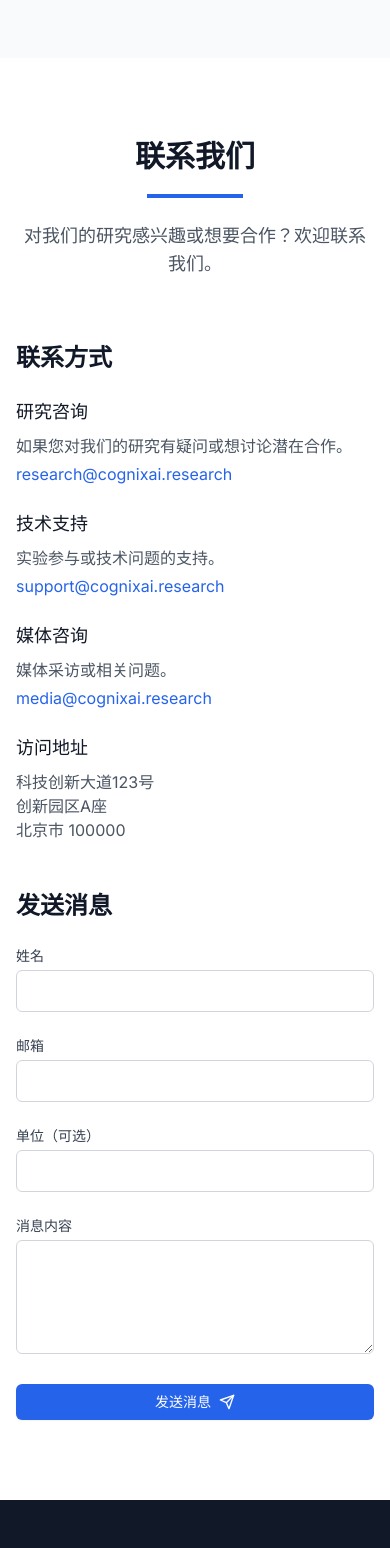
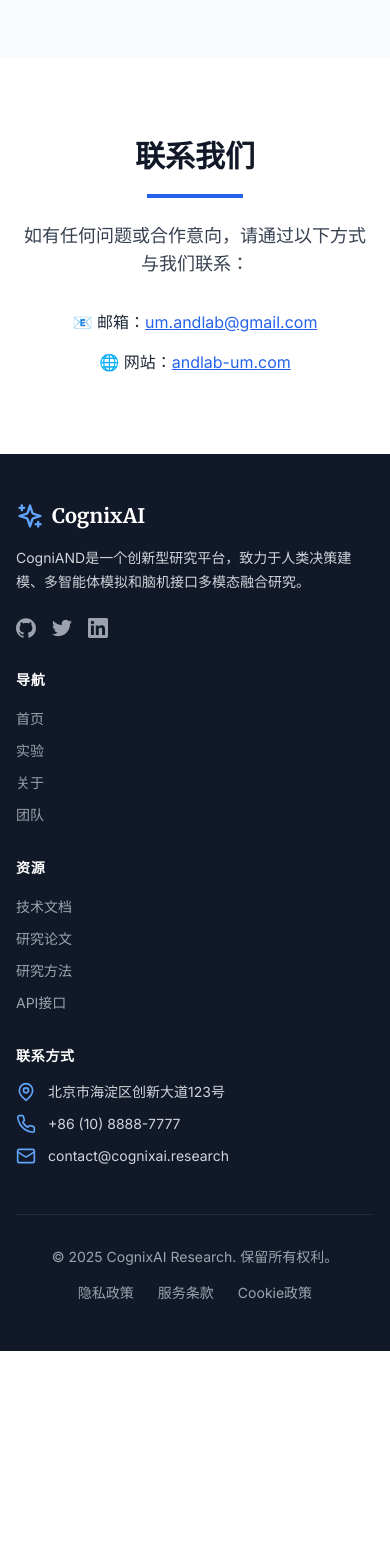
Before and after one commit to jiajukangwork/platform, a React (Vite) app: page / in a window 390 px wide. Shown: the part 10140-11688 px from the top of the page. After the commit the page ends 11491 px from the top, so only its background shows below. Built offline with nearby package versions, Linux system fonts and the light colour scheme.

Commit message:
Updated ContactSection.tsx

```diff
--- a/src/components/ContactSection.tsx
+++ b/src/components/ContactSection.tsx
@@ -1,36 +1,195 @@
-import { useState } from 'react';
+// import { useState } from 'react';
+// import { motion } from 'framer-motion';
+// import { Send } from 'lucide-react';
+// import Button from './Button';
+
+// const ContactSection = () => {
+//   const [formState, setFormState] = useState({
+//     name: '',
+//     email: '',
+//     organization: '',
+//     message: ''
+//   });
+
+//   const handleChange = (e: React.ChangeEvent<HTMLInputElement | HTMLTextAreaElement>) => {
+//     const { name, value } = e.target;
+//     setFormState(prev => ({ ...prev, [name]: value }));
+//   };
+
+//   const handleSubmit = (e: React.FormEvent<HTMLFormElement>) => {
+//     e.preventDefault();
+//     console.log('Form submitted:', formState);
+//     setFormState({
+//       name: '',
+//       email: '',
+//       organization: '',
+//       message: ''
+//     });
+//   };
+
+//   return (
+//     <section className="py-20 bg-white">
+//       <div className="container mx-auto px-4 sm:px-6 lg:px-8">
+//         <div className="max-w-3xl mx-auto text-center mb-16">
+//           <motion.h2
+//             className="text-3xl md:text-4xl font-serif font-bold text-gray-900"
+//             initial={{ opacity: 0, y: 20 }}
+//             whileInView={{ opacity: 1, y: 0 }}
+//             transition={{ duration: 0.5 }}
+//             viewport={{ once: true, margin: "-100px" }}
+//           >
+//             联系我们
+//           </motion.h2>
+//           <motion.div
+//             className="w-24 h-1 bg-primary-600 mx-auto my-5"
+//             initial={{ opacity: 0, width: 0 }}
+//             whileInView={{ opacity: 1, width: 96 }}
+//             transition={{ duration: 0.5, delay: 0.2 }}
+//             viewport={{ once: true, margin: "-100px" }}
+//           ></motion.div>
+//           <motion.p
+//             className="text-lg text-gray-600 mt-6"
+//             initial={{ opacity: 0 }}
+//             whileInView={{ opacity: 1 }}
+//             transition={{ duration: 0.5, delay: 0.3 }}
+//             viewport={{ once: true, margin: "-100px" }}
+//           >
+//             对我们的研究感兴趣或想要合作？欢迎联系我们。
+//           </motion.p>
+//         </div>
+
+//         <div className="grid grid-cols-1 md:grid-cols-2 gap-12 items-start">
+//           <motion.div
+//             initial={{ opacity: 0, x: -20 }}
+//             whileInView={{ opacity: 1, x: 0 }}
+//             transition={{ duration: 0.5 }}
+//             viewport={{ once: true, margin: "-100px" }}
+//           >
+//             <h3 className="text-2xl font-serif font-bold text-gray-900 mb-6">联系方式</h3>
+//             <div className="space-y-6">
+//               <div>
+//                 <h4 className="text-lg font-medium text-gray-900">研究咨询</h4>
+//                 <p className="mt-2 text-gray-600">如果您对我们的研究有疑问或想讨论潜在合作。</p>
+//                 <a href="mailto:research@cognixai.research" className="mt-1 inline-block text-primary-600 hover:text-primary-700 transition-colors">
+//                   research@cognixai.research
+//                 </a>
+//               </div>
+
+//               <div>
+//                 <h4 className="text-lg font-medium text-gray-900">技术支持</h4>
+//                 <p className="mt-2 text-gray-600">实验参与或技术问题的支持。</p>
+//                 <a href="mailto:support@cognixai.research" className="mt-1 inline-block text-primary-600 hover:text-primary-700 transition-colors">
+//                   support@cognixai.research
+//                 </a>
+//               </div>
+
+//               <div>
+//                 <h4 className="text-lg font-medium text-gray-900">媒体咨询</h4>
+//                 <p className="mt-2 text-gray-600">媒体采访或相关问题。</p>
+//                 <a href="mailto:media@cognixai.research" className="mt-1 inline-block text-primary-600 hover:text-primary-700 transition-colors">
+//                   media@cognixai.research
+//                 </a>
+//               </div>
+
+//               <div>
+//                 <h4 className="text-lg font-medium text-gray-900">访问地址</h4>
+//                 <p className="mt-2 text-gray-600">
+//                   科技创新大道123号<br />
+//                   创新园区A座<br />
+//                   北京市 100000
+//                 </p>
+//               </div>
+//             </div>
+//           </motion.div>
+
+//           <motion.div
+//             initial={{ opacity: 0, x: 20 }}
+//             whileInView={{ opacity: 1, x: 0 }}
+//             transition={{ duration: 0.5, delay: 0.2 }}
+//             viewport={{ once: true, margin: "-100px" }}
+//           >
+//             <h3 className="text-2xl font-serif font-bold text-gray-900 mb-6">发送消息</h3>
+//             <form onSubmit={handleSubmit} className="space-y-6">
+//               <div>
+//                 <label htmlFor="name" className="block text-sm font-medium text-gray-700 mb-1">
+//                   姓名
+//                 </label>
+//                 <input
+//                   type="text"
+//                   id="name"
+//                   name="name"
+//                   value={formState.name}
+//                   onChange={handleChange}
+//                   required
+//                   className="w-full px-4 py-2 border border-gray-300 rounded-md focus:ring-2 focus:ring-primary-500 focus:border-primary-500 outline-none transition-colors"
+//                 />
+//               </div>
+
+//               <div>
+//                 <label htmlFor="email" className="block text-sm font-medium text-gray-700 mb-1">
+//                   邮箱
+//                 </label>
+//                 <input
+//                   type="email"
+//                   id="email"
+//                   name="email"
+//                   value={formState.email}
+//                   onChange={handleChange}
+//                   required
+//                   className="w-full px-4 py-2 border border-gray-300 rounded-md focus:ring-2 focus:ring-primary-500 focus:border-primary-500 outline-none transition-colors"
+//                 />
+//               </div>
+
+//               <div>
+//                 <label htmlFor="organization" className="block text-sm font-medium text-gray-700 mb-1">
+//                   单位（可选）
+//                 </label>
+//                 <input
+//                   type="text"
+//                   id="organization"
+//                   name="organization"
+//                   value={formState.organization}
+//                   onChange={handleChange}
+//                   className="w-full px-4 py-2 border border-gray-300 rounded-md focus:ring-2 focus:ring-primary-500 focus:border-primary-500 outline-none transition-colors"
+//                 />
+//               </div>
+
+//               <div>
+//                 <label htmlFor="message" className="block text-sm font-medium text-gray-700 mb-1">
+//                   消息内容
+//                 </label>
+//                 <textarea
+//                   id="message"
+//                   name="message"
+//                   value={formState.message}
+//                   onChange={handleChange}
+//                   required
+//                   rows={4}
+//                   className="w-full px-4 py-2 border border-gray-300 rounded-md focus:ring-2 focus:ring-primary-500 focus:border-primary-500 outline-none transition-colors"
+//                 ></textarea>
+//               </div>
+
+//               <Button type="submit" variant="primary" className="w-full">
+//                 发送消息
+//                 <Send className="ml-2 h-4 w-4" />
+//               </Button>
+//             </form>
+//           </motion.div>
+//         </div>
+//       </div>
+//     </section>
+//   );
+// };
+
+// export default ContactSection;
+
 import { motion } from 'framer-motion';
-import { Send } from 'lucide-react';
-import Button from './Button';
 
 const ContactSection = () => {
-  const [formState, setFormState] = useState({
-    name: '',
-    email: '',
-    organization: '',
-    message: ''
-  });
-
-  const handleChange = (e: React.ChangeEvent<HTMLInputElement | HTMLTextAreaElement>) => {
-    const { name, value } = e.target;
-    setFormState(prev => ({ ...prev, [name]: value }));
-  };
-
-  const handleSubmit = (e: React.FormEvent<HTMLFormElement>) => {
-    e.preventDefault();
-    console.log('Form submitted:', formState);
-    setFormState({
-      name: '',
-      email: '',
-      organization: '',
-      message: ''
-    });
-  };
-
   return (
     <section className="py-20 bg-white">
       <div className="container mx-auto px-4 sm:px-6 lg:px-8">
-        <div className="max-w-3xl mx-auto text-center mb-16">
+        <div className="max-w-2xl mx-auto text-center">
           <motion.h2
             className="text-3xl md:text-4xl font-serif font-bold text-gray-900"
             initial={{ opacity: 0, y: 20 }}
@@ -40,140 +199,53 @@ const ContactSection = () => {
           >
             联系我们
           </motion.h2>
+
           <motion.div
             className="w-24 h-1 bg-primary-600 mx-auto my-5"
             initial={{ opacity: 0, width: 0 }}
             whileInView={{ opacity: 1, width: 96 }}
             transition={{ duration: 0.5, delay: 0.2 }}
             viewport={{ once: true, margin: "-100px" }}
-          ></motion.div>
+          />
+
           <motion.p
-            className="text-lg text-gray-600 mt-6"
+            className="text-lg text-gray-700 mt-6"
             initial={{ opacity: 0 }}
             whileInView={{ opacity: 1 }}
             transition={{ duration: 0.5, delay: 0.3 }}
             viewport={{ once: true, margin: "-100px" }}
           >
-            对我们的研究感兴趣或想要合作？欢迎联系我们。
+            如有任何问题或合作意向，请通过以下方式与我们联系：
           </motion.p>
-        </div>
 
-        <div className="grid grid-cols-1 md:grid-cols-2 gap-12 items-start">
           <motion.div
-            initial={{ opacity: 0, x: -20 }}
-            whileInView={{ opacity: 1, x: 0 }}
-            transition={{ duration: 0.5 }}
+            className="mt-8 space-y-4"
+            initial={{ opacity: 0 }}
+            whileInView={{ opacity: 1 }}
+            transition={{ duration: 0.5, delay: 0.4 }}
             viewport={{ once: true, margin: "-100px" }}
           >
-            <h3 className="text-2xl font-serif font-bold text-gray-900 mb-6">联系方式</h3>
-            <div className="space-y-6">
-              <div>
-                <h4 className="text-lg font-medium text-gray-900">研究咨询</h4>
-                <p className="mt-2 text-gray-600">如果您对我们的研究有疑问或想讨论潜在合作。</p>
-                <a href="mailto:research@cognixai.research" className="mt-1 inline-block text-primary-600 hover:text-primary-700 transition-colors">
-                  research@cognixai.research
-                </a>
-              </div>
+            <p className="text-md text-gray-800">
+              📧 邮箱：
+              <a
+                href="mailto:um.andlab@gmail.com"
+                className="text-primary-600 hover:text-primary-700 underline transition-colors"
+              >
+                um.andlab@gmail.com
+              </a>
+            </p>
 
-              <div>
-                <h4 className="text-lg font-medium text-gray-900">技术支持</h4>
-                <p className="mt-2 text-gray-600">实验参与或技术问题的支持。</p>
-                <a href="mailto:support@cognixai.research" className="mt-1 inline-block text-primary-600 hover:text-primary-700 transition-colors">
-                  support@cognixai.research
-                </a>
-              </div>
-
-              <div>
-                <h4 className="text-lg font-medium text-gray-900">媒体咨询</h4>
-                <p className="mt-2 text-gray-600">媒体采访或相关问题。</p>
-                <a href="mailto:media@cognixai.research" className="mt-1 inline-block text-primary-600 hover:text-primary-700 transition-colors">
-                  media@cognixai.research
-                </a>
-              </div>
-
-              <div>
-                <h4 className="text-lg font-medium text-gray-900">访问地址</h4>
-                <p className="mt-2 text-gray-600">
-                  科技创新大道123号<br />
-                  创新园区A座<br />
-                  北京市 100000
-                </p>
-              </div>
-            </div>
-          </motion.div>
-
-          <motion.div
-            initial={{ opacity: 0, x: 20 }}
-            whileInView={{ opacity: 1, x: 0 }}
-            transition={{ duration: 0.5, delay: 0.2 }}
-            viewport={{ once: true, margin: "-100px" }}
-          >
-            <h3 className="text-2xl font-serif font-bold text-gray-900 mb-6">发送消息</h3>
-            <form onSubmit={handleSubmit} className="space-y-6">
-              <div>
-                <label htmlFor="name" className="block text-sm font-medium text-gray-700 mb-1">
-                  姓名
-                </label>
-                <input
-                  type="text"
-                  id="name"
-                  name="name"
-                  value={formState.name}
-                  onChange={handleChange}
-                  required
-                  className="w-full px-4 py-2 border border-gray-300 rounded-md focus:ring-2 focus:ring-primary-500 focus:border-primary-500 outline-none transition-colors"
-                />
-              </div>
-
-              <div>
-                <label htmlFor="email" className="block text-sm font-medium text-gray-700 mb-1">
-                  邮箱
-                </label>
-                <input
-                  type="email"
-                  id="email"
-                  name="email"
-                  value={formState.email}
-                  onChange={handleChange}
-                  required
-                  className="w-full px-4 py-2 border border-gray-300 rounded-md focus:ring-2 focus:ring-primary-500 focus:border-primary-500 outline-none transition-colors"
-                />
-              </div>
-
-              <div>
-                <label htmlFor="organization" className="block text-sm font-medium text-gray-700 mb-1">
-                  单位（可选）
-                </label>
-                <input
-                  type="text"
-                  id="organization"
-                  name="organization"
-                  value={formState.organization}
-                  onChange={handleChange}
-                  className="w-full px-4 py-2 border border-gray-300 rounded-md focus:ring-2 focus:ring-primary-500 focus:border-primary-500 outline-none transition-colors"
-                />
-              </div>
-
-              <div>
-                <label htmlFor="message" className="block text-sm font-medium text-gray-700 mb-1">
-                  消息内容
-                </label>
-                <textarea
-                  id="message"
-                  name="message"
-                  value={formState.message}
-                  onChange={handleChange}
-                  required
-                  rows={4}
-                  className="w-full px-4 py-2 border border-gray-300 rounded-md focus:ring-2 focus:ring-primary-500 focus:border-primary-500 outline-none transition-colors"
-                ></textarea>
-              </div>
-
-              <Button type="submit" variant="primary" className="w-full">
-                发送消息
-                <Send className="ml-2 h-4 w-4" />
-              </Button>
-            </form>
+            <p className="text-md text-gray-800">
+              🌐 网站：
+              <a
+                href="https://andlab-um.com"
+                target="_blank"
+                rel="noopener noreferrer"
+                className="text-primary-600 hover:text-primary-700 underline transition-colors"
+              >
+                andlab-um.com
+              </a>
+            </p>
           </motion.div>
         </div>
       </div>
```
